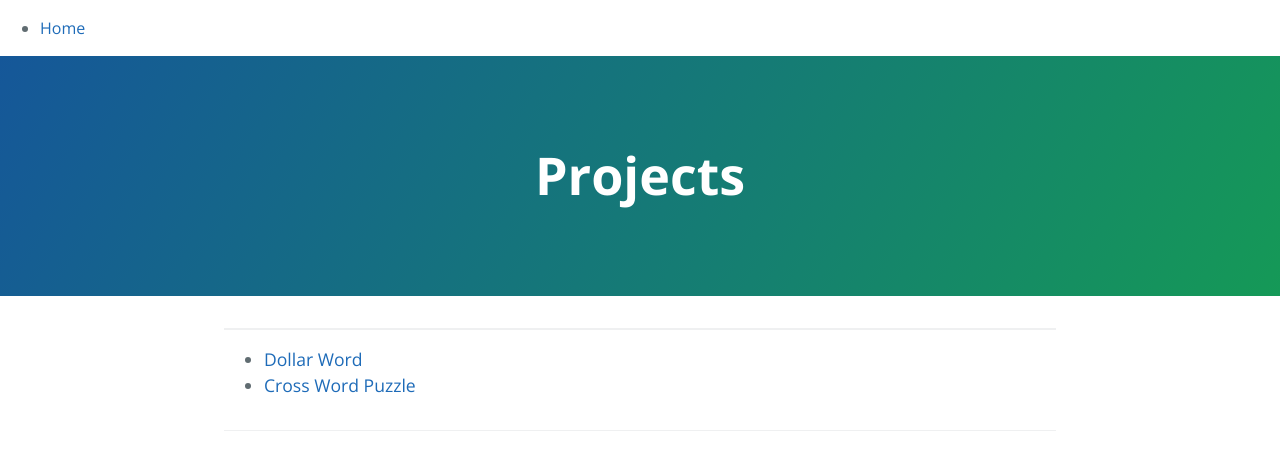
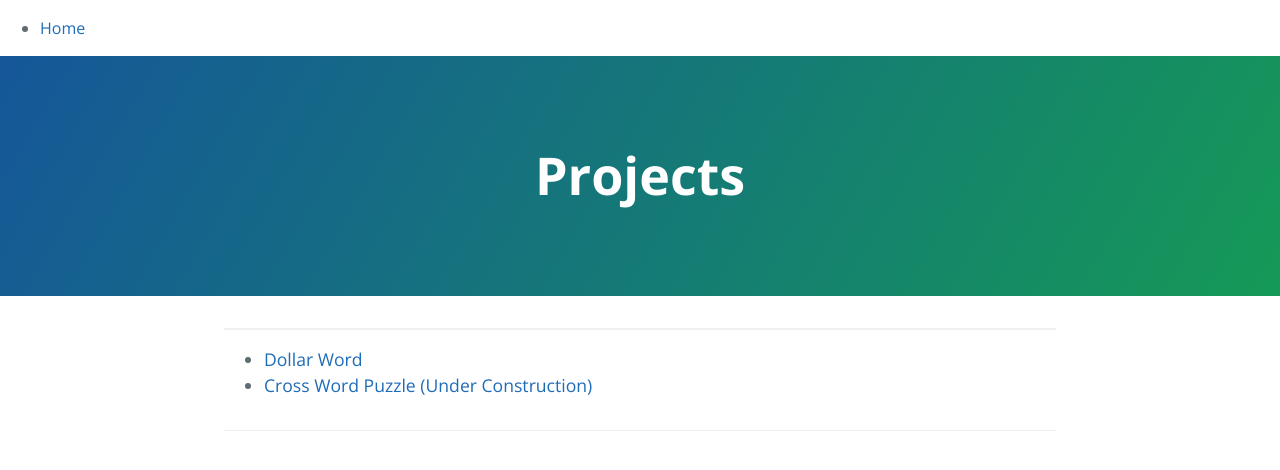
Before and after one commit to mebartsch/mebartsch.github.io, a Jekyll site: the page projects/index.html, which Jekyll copies as it is, in a window 1280 px wide. Shown: the top 470 px of the page. Built offline with Jekyll 4.4.1, drawn with Linux system fonts in a browser that asks for light colours.

Commit message:
Update index.html

```diff
--- a/projects/index.html
+++ b/projects/index.html
@@ -26,7 +26,7 @@
 		<nav><ul>
 			<li><a href="/projects/Dollar-Word" target="_blank">Dollar Word</a></li>
 		<!--	<li><a href="/projects/Dollar_Word_Save" target="_blank">Dollar Word Save</a></li> -->
-			<li><a href="/projects/Cross_Word" target="_blank">Cross Word Puzzle</a></li>
+			<li><a href="/projects/Cross_Word" target="_blank">Cross Word Puzzle (Under Construction)</a></li>
 
 		</ul></nav>
 
```
